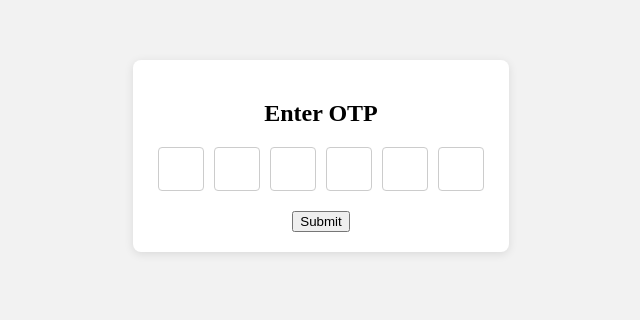
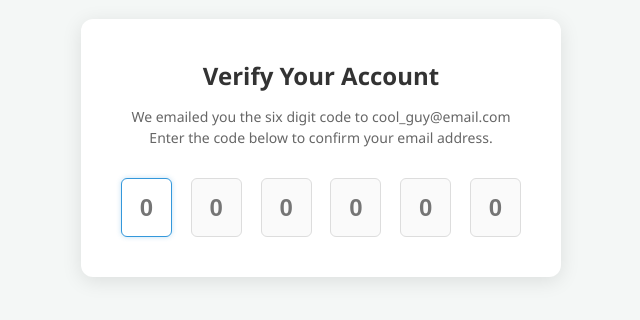
Before and after one commit to acciojob/OTP-AdityaBhosale22, a website: page main.html in a window 1280 px wide. Shown: the part 252-572 px from the top of the page, without its empty margins (319-959 px from the left). Drawn offline with Linux system fonts and the light colour scheme.

```diff
--- a/main.html
+++ b/main.html
@@ -7,18 +7,21 @@
 </head>
 
 <body>
-	<div class="otp-container">
-        <h2 id="verification_heading">Enter OTP</h2>
-		<p id="verification_subtext"></p>
+	<div class="container">
+        <h2 id="verification_heading">Verify Your Account</h2>
+        <p id="verification_subtext">
+            We emailed you the six digit code to cool_guy@email.com <br/>
+            Enter the code below to confirm your email address.
+        </p>
+
         <div class="code-container">
-            <input type="text" maxlength="1" class="code" />
-            <input type="text" maxlength="1" class="code" />
-            <input type="text" maxlength="1" class="code" />
-            <input type="text" maxlength="1" class="code" />
-			<input type="text" maxlength="1" class="code" />
-            <input type="text" maxlength="1" class="code" />
+            <input type="number" class="code" placeholder="0" min="0" max="9" required>
+            <input type="number" class="code" placeholder="0" min="0" max="9" required>
+            <input type="number" class="code" placeholder="0" min="0" max="9" required>
+            <input type="number" class="code" placeholder="0" min="0" max="9" required>
+            <input type="number" class="code" placeholder="0" min="0" max="9" required>
+            <input type="number" class="code" placeholder="0" min="0" max="9" required>
         </div>
-        <button id="submit-btn">Submit</button>
     </div>
     <script type="text/javascript" src="./script.js">
 </script>
--- a/script.js
+++ b/script.js
@@ -1,23 +1,40 @@
-const otpInputs = document.querySelectorAll('.code');
-const submitBtn = document.getElementById('submit-btn');
+const codes = document.querySelectorAll('.code');
 
-otpInputs.forEach((input, index) => {
-    input.addEventListener('input', () => {
-        // Move to the next input when a digit is entered
-        if (input.value.length === 1 && index < otpInputs.length - 1) {
-            otpInputs[index + 1].focus();
-        }
-    });
+        // Focus the first input initially for better UX
+        codes[0].focus();
 
-    input.addEventListener('keydown', (event) => {
-        // Move to the previous input when backspace is pressed
-        if (event.key === 'Backspace' && index > 0 && input.value.length === 0) {
-            otpInputs[index - 1].focus();
-        }
-    });
-});
+        codes.forEach((code, idx) => {
 
-submitBtn.addEventListener('click', () => {
-    const otp = Array.from(otpInputs).map(input => input.value).join('');
-    alert(`OTP Submitted: ${otp}`);
-});
+            // Event Listener 1: Handle Typing (Forward Movement)
+            code.addEventListener('keydown', (e) => {
+
+                // Allow only numbers (0-9) and Backspace
+                if(e.key >= 0 && e.key <=9) {
+                    // Clear the field before entering new number
+                    // (ensures only 1 digit remains if user types fast or overwrites)
+                    codes[idx].value = '';
+
+                    // Allow the default action (typing the number) to happen,
+                    // then move focus slightly after
+                    setTimeout(() => {
+                        if(codes[idx+1]) {
+                            codes[idx+1].focus();
+                        }
+                    }, 10);
+                }
+
+                // Event Listener 2: Handle Backspace (Backward Movement)
+                else if(e.key === 'Backspace') {
+
+                    // Make sure we empty the current field immediately
+                    setTimeout(() => {
+                        codes[idx].value = '';
+
+                        // If we have a previous field, focus it
+                        if(codes[idx-1]) {
+                            codes[idx-1].focus();
+                        }
+                    }, 10);
+                }
+            });
+        });
--- a/styles.css
+++ b/styles.css
@@ -1,31 +1,78 @@
 body {
+            font-family: 'Segoe UI', Tahoma, Geneva, Verdana, sans-serif;
+            background-color: #f4f7f6;
             display: flex;
             justify-content: center;
             align-items: center;
             height: 100vh;
-    background-color: #f2f2f2;
+            margin: 0;
         }
 
-.otp-container {
+        /* Container Card Styling */
+        .container {
+            background-color: #fff;
+            padding: 40px;
+            border-radius: 12px;
+            box-shadow: 0 4px 20px rgba(0, 0, 0, 0.1);
             text-align: center;
-    background: white;
-    padding: 20px;
-    border-radius: 8px;
-    box-shadow: 0 2px 10px rgba(0, 0, 0, 0.1);
+            max-width: 400px;
+            width: 100%;
         }
 
+        /* Heading and Subheading Styling */
+        #verification_heading {
+            margin-top: 0;
+            margin-bottom: 10px;
+            color: #333;
+            font-size: 24px;
+        }
+
+        #verification_subtext {
+            color: #666;
+            font-size: 14px;
+            margin-bottom: 30px;
+            line-height: 1.5;
+        }
+
+        /* OTP Input Container (Flexbox for alignment) */
         .code-container {
             display: flex;
-    justify-content: center;
-    margin: 20px 0;
+            justify-content: space-between;
+            gap: 10px;
         }
 
+        /* Individual Input Fields */
         .code {
-    width: 40px;
-    height: 40px;
+            width: 45px;
+            height: 55px;
+            border: 1px solid #ddd;
+            border-radius: 6px;
             font-size: 24px;
+            font-weight: bold;
             text-align: center;
-    margin: 0 5px;
-    border: 1px solid #ccc;
-    border-radius: 4px;
+            background-color: #fafafa;
+            color: #333;
+            transition: all 0.2s ease;
+
+            /* Remove default outline and spinners */
+            outline: none;
         }
+
+        /* Focus State for Inputs */
+        .code:focus {
+            border-color: #3498db;
+            box-shadow: 0 0 5px rgba(52, 152, 219, 0.3);
+            background-color: #fff;
+        }
+
+        /* Chrome, Safari, Edge, Opera - Hide number spinners */
+        input::-webkit-outer-spin-button,
+        input::-webkit-inner-spin-button {
+            -webkit-appearance: none;
+            margin: 0;
+        }
+
+        /* Firefox - Hide number spinners */
+        input[type=number] {
+            -moz-appearance: textfield;
+        }
```
Lines whose indentation alone changed are shown as unchanged.
